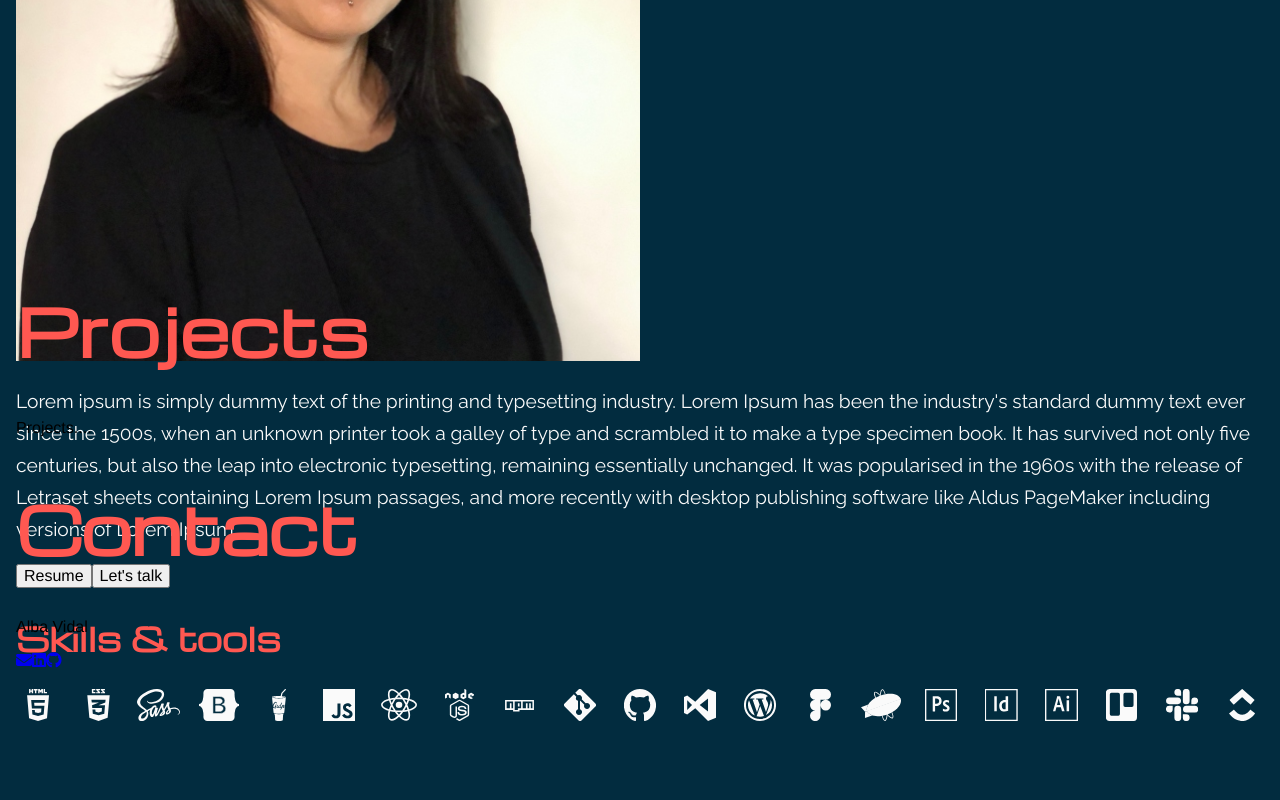
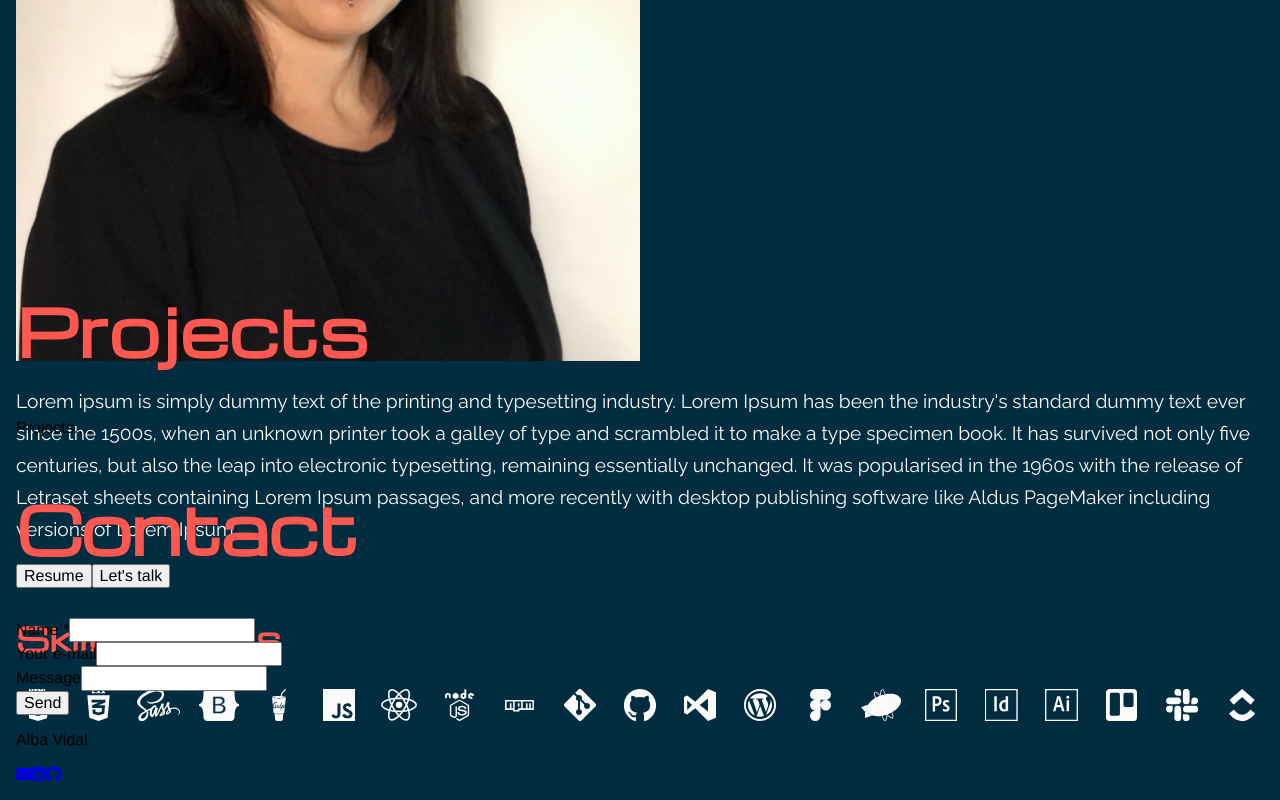
Before and after one commit to albavidalm/portfolio, a React (Create React App) app: page / in a window 1280 px wide. Shown: the part 1358-2158 px from the top of the page. Before the commit the page ends 2084 px from the top, so only its background shows below. Built offline with nearby package versions, Linux system fonts and the light colour scheme.

Commit message:
Add Contact form structure

```diff
--- a/package.json
+++ b/package.json
@@ -6,8 +6,10 @@
     "@testing-library/jest-dom": "^5.16.4",
     "@testing-library/react": "^13.3.0",
     "@testing-library/user-event": "^13.5.0",
+    "emailjs-com": "^3.2.0",
     "react": "^18.2.0",
     "react-dom": "^18.2.0",
+    "react-hook-form": "^7.33.1",
     "react-scripts": "5.0.1",
     "web-vitals": "^2.1.4"
   },
--- a/src/components/Contact.js
+++ b/src/components/Contact.js
@@ -1,5 +1,79 @@
+import { useForm } from "react-hook-form";
+
 const Contact = () => {
-  return <h2 className="title title__2">Contact</h2>;
+  const {
+    register,
+    formState: { errors },
+    handleSubmit,
+  } = useForm();
+  const onSubmit = (data) => {
+    console.log(data);
+  };
+
+  return (
+    <section className="contact" id="contact">
+      <h2 className="title title__2">Contact</h2>
+      <form onSubmit={handleSubmit(onSubmit)}>
+        <div>
+          <label>
+            Name <span className="form__span">*</span>
+          </label>
+
+          <input
+            type="text"
+            {...register("name", {
+              required: true,
+              pattern: /^[A-Za-z]+$/i,
+              minLength: 3,
+              maxLength: 10,
+            })}
+          />
+          {errors.name?.type === "required" && (
+            <p>Name is required. Please complete this field to continue.</p>
+          )}
+          {errors.name?.type === "minLength" && (
+            <p>Use at least 3 characters.</p>
+          )}
+          {errors.name?.type === "maxLength" && (
+            <p>Use a maxium of 15 characters.</p>
+          )}
+          {errors.name?.type === "pattern" && <p>Only letters are allowed.</p>}
+        </div>
+
+        <div>
+          <label>Your e-mail</label>
+          <input
+            type="email"
+            {...register("email", {
+              required: true,
+              pattern: /^[^\s@]+@[^\s@]+\.[^\s@]+$/i,
+            })}
+          />
+          {errors.email?.type === "required" && (
+            <p>Email is required. Please complete this field to continue.</p>
+          )}
+          {errors.email?.type === "pattern" && (
+            <p>
+              Please, enter your email address in format: yourname@example.com.
+            </p>
+          )}
+        </div>
+
+        <div>
+          <label>Message</label>
+          <input
+            type="text"
+            {...register("message", {
+              required: true,
+              minLength: 10,
+              maxLength: 250,
+            })}
+          />
+        </div>
+        <input type="submit" value="Send" />
+      </form>
+    </section>
+  );
 };
 
 export default Contact;
```
Also changed, not shown: 1 other file (tests, documents, lock files or other folders).
